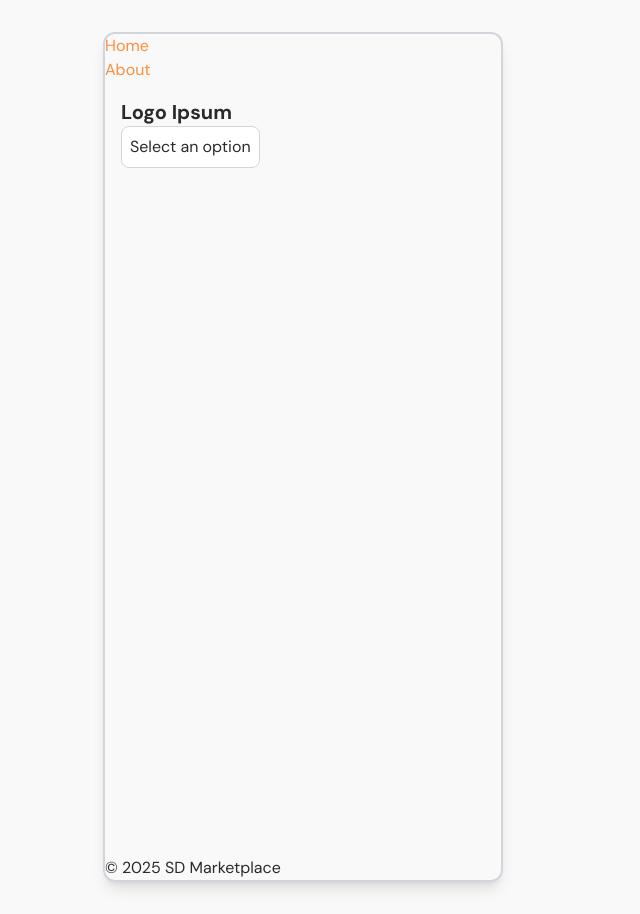
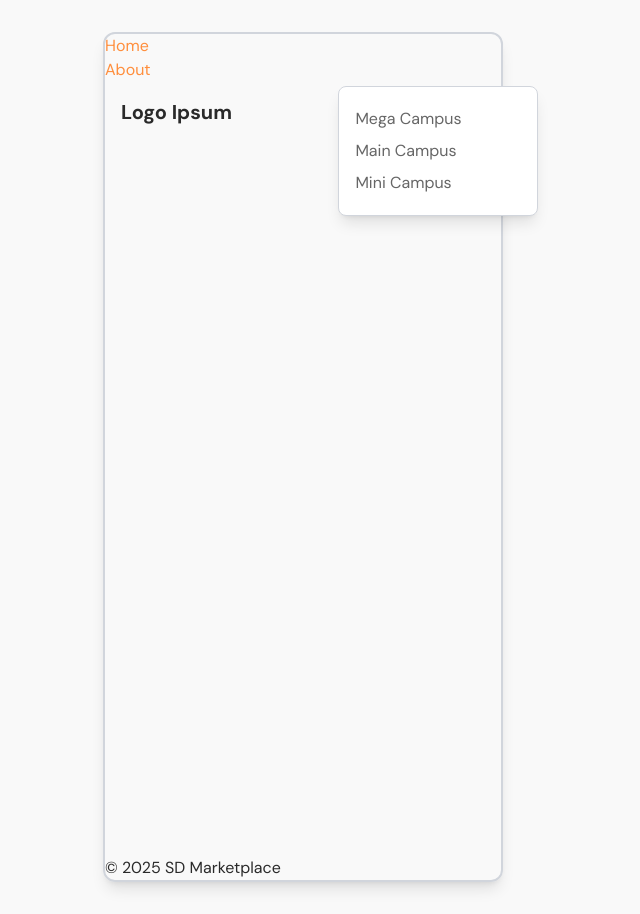
Before and after one commit to MaywedaDev/sd-marketplace-react, a React (Vite) app: page / in a window 1280 px wide. Both pictures are taken after a click on the button "Select an option". Shown: the whole page, without its empty margins (337-977 px from the left). Built offline with nearby package versions, Linux system fonts and the light colour scheme.

Commit message:
Updated Code

```diff
--- a/src/pages/index.tsx
+++ b/src/pages/index.tsx
@@ -1,6 +1,13 @@
 import Button from "@/components/Shared/Button";
+import { Icon } from "@iconify/react";
 import { Select } from "radix-ui";
 import React from "react";
+
+type SelectItemProps = {
+  children: React.ReactNode;
+  className?: string;
+  value: string;
+};
 
 export default function Home() {
   const [stage, setStage] = React.useState(1);
@@ -8,7 +15,7 @@ export default function Home() {
   if (stage === 1) {
     return (
       <div className="w-full h-full px-4 flex flex-col">
-        <div className="w-full py-4 justify-between">
+        <div className="w-full py-4 justify-between flex">
           <h2 className="text-xl font-bold">Logo Ipsum</h2>
 
           <Select.Root>
@@ -16,18 +23,12 @@ export default function Home() {
               <Select.Value placeholder="Select an option" />
             </Select.Trigger>
             <Select.Portal>
-              <Select.Content className="bg-white border border-gray-300 rounded-lg shadow-lg">
+              <Select.Content className="bg-white border border-gray-300 rounded-lg shadow-lg min-w-[200px]">
                 <Select.Viewport className="p-4">
                   <Select.Group>
-                    <Select.Item className="text-primary" value="option1">
-                      Option 1
-                    </Select.Item>
-                    <Select.Item className="text-primary" value="option2">
-                      Option 2
-                    </Select.Item>
-                    <Select.Item className="text-primary" value="option3">
-                      Option 3
-                    </Select.Item>
+                    <SelectItem value="option1">Mega Campus</SelectItem>
+                    <SelectItem value="option2">Main Campus</SelectItem>
+                    <SelectItem value="option3">Mini Campus</SelectItem>
                   </Select.Group>
                 </Select.Viewport>
               </Select.Content>
@@ -62,3 +63,20 @@ export default function Home() {
     </div>
   );
 }
+
+const SelectItem = React.forwardRef<HTMLDivElement, SelectItemProps>(
+  ({ children, className, ...props }, forwardedRef) => {
+    return (
+      <Select.Item
+        className={`text-text-secondary ${className} flex py-1 gap-3 whitespace-nowrap`}
+        {...props}
+        ref={forwardedRef}
+      >
+        <Select.ItemIndicator className="SelectItemIndicator">
+          <Icon icon="mdi:check" />
+        </Select.ItemIndicator>
+        <Select.ItemText>{children}</Select.ItemText>
+      </Select.Item>
+    );
+  }
+);
```
